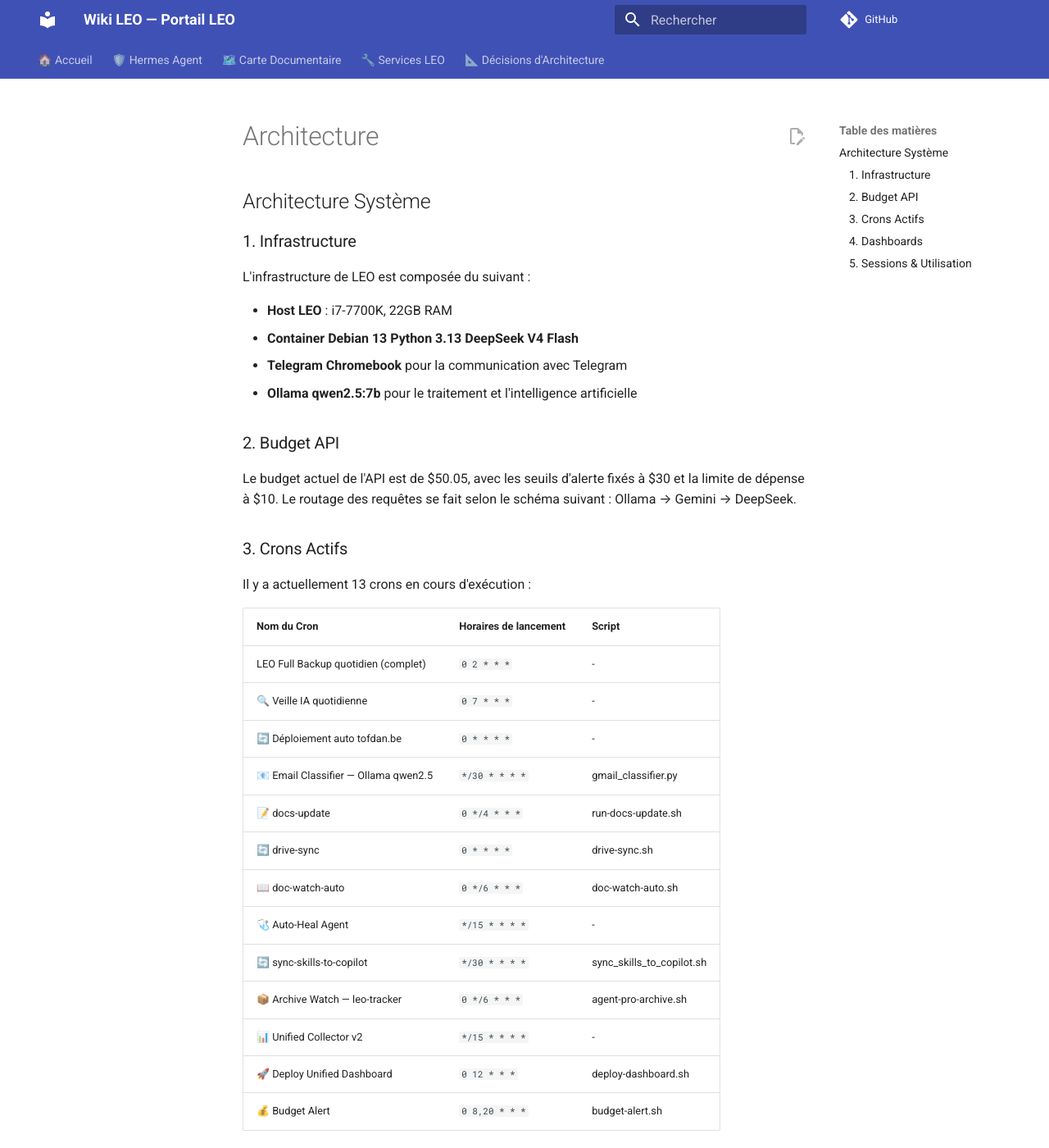
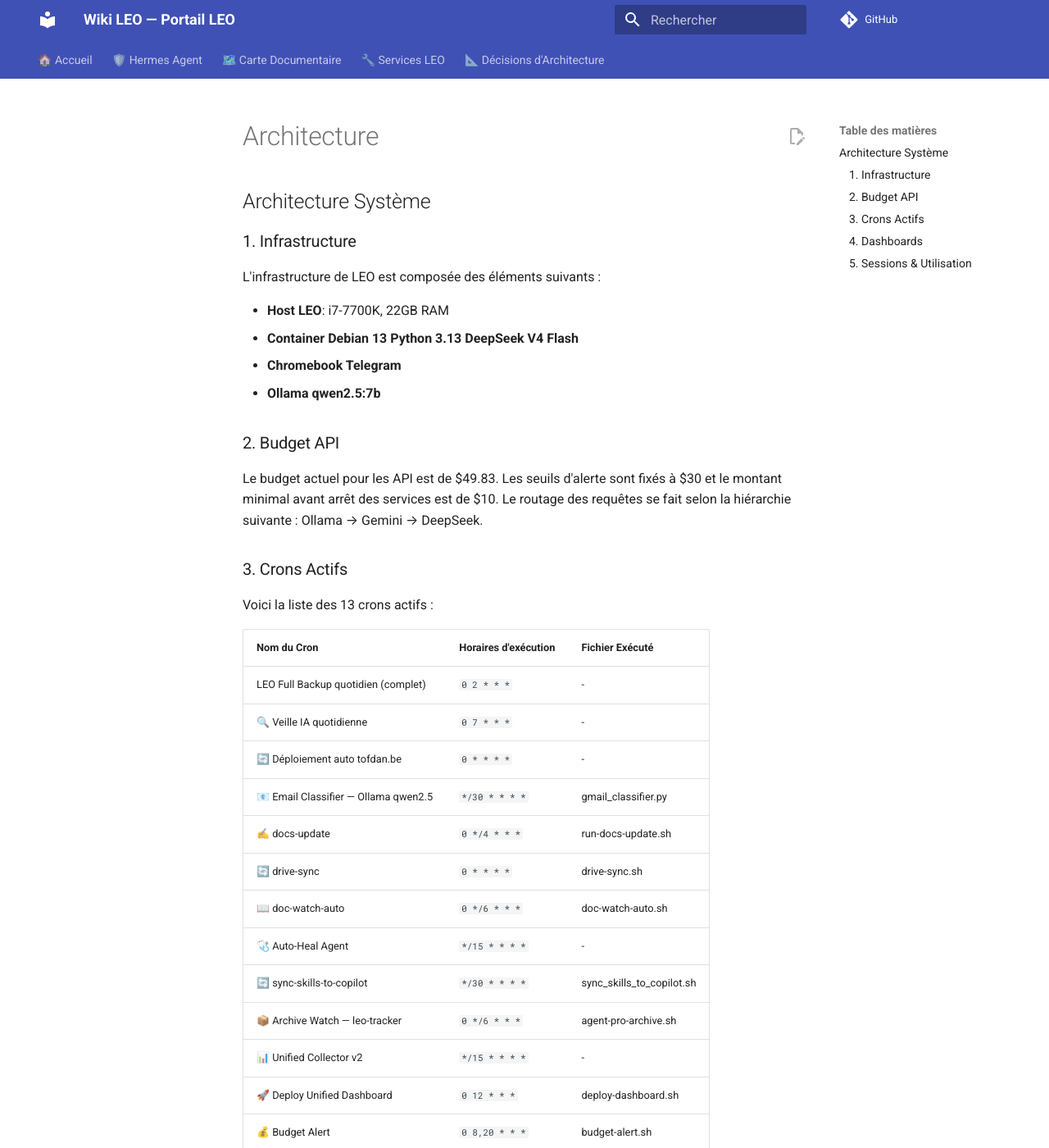
Before and after one commit to christophedanhier-hash/hermes-wiki, an MkDocs documentation site: the page built from docs/hermes/architecture.md, in a window 1280 px wide and 1400 px high. Shown: the whole window at 82% size. Built offline with MkDocs 1.6.1 and Material for MkDocs 9.7.7, drawn with Linux system fonts in a browser that asks for light colours; comment, search, counter and statistics services are not loaded; some of the changed text lies outside the part shown.

```diff
--- a/docs/hermes/architecture.md
+++ b/docs/hermes/architecture.md
@@ -1,26 +1,29 @@
 ## Architecture Système
 
 ### 1. Infrastructure
-L'infrastructure de LEO est composée du suivant :
 
-- **Host LEO** : i7-7700K, 22GB RAM
+L'infrastructure de LEO est composée des éléments suivants :
+
+- **Host LEO**: i7-7700K, 22GB RAM
 - **Container Debian 13 Python 3.13 DeepSeek V4 Flash**
-- **Telegram Chromebook** pour la communication avec Telegram
-- **Ollama qwen2.5:7b** pour le traitement et l'intelligence artificielle
+- **Chromebook Telegram**
+- **Ollama qwen2.5:7b**
 
 ### 2. Budget API
-Le budget actuel de l'API est de $50.05, avec les seuils d'alerte fixés à $30 et la limite de dépense à $10. Le routage des requêtes se fait selon le schéma suivant : Ollama → Gemini → DeepSeek.
+
+Le budget actuel pour les API est de $49.83. Les seuils d'alerte sont fixés à $30 et le montant minimal avant arrêt des services est de $10. Le routage des requêtes se fait selon la hiérarchie suivante : Ollama → Gemini → DeepSeek.
 
 ### 3. Crons Actifs
-Il y a actuellement 13 crons en cours d'exécution :
 
-| **Nom du Cron** | **Horaires de lancement** | **Script** |
+Voici la liste des 13 crons actifs :
+
+| **Nom du Cron** | **Horaires d'exécution** | **Fichier Exécuté** |
 | --- | --- | --- |
 | LEO Full Backup quotidien (complet) | `0 2 * * *` | - |
 | 🔍 Veille IA quotidienne | `0 7 * * *` | - |
 | 🔄 Déploiement auto tofdan.be | `0 * * * *` | - |
 | 📧 Email Classifier — Ollama qwen2.5 | `*/30 * * * *` | gmail_classifier.py |
-| 📝 docs-update | `0 */4 * * *` | run-docs-update.sh |
+| ✍️ docs-update | `0 */4 * * *` | run-docs-update.sh |
 | 🔄 drive-sync | `0 * * * *` | drive-sync.sh |
 | 📖 doc-watch-auto | `0 */6 * * *` | doc-watch-auto.sh |
 | 🩺 Auto-Heal Agent | `*/15 * * * *` | - |
@@ -31,6 +34,7 @@ Il y a actuellement 13 crons en cours d'exécution :
 | 💰 Budget Alert | `0 8,20 * * *` | budget-alert.sh |
 
 ### 4. Dashboards
+
 Les dashboards suivants sont disponibles :
 
 - crons
@@ -39,12 +43,8 @@ Les dashboards suivants sont disponibles :
 - wiki
 
 ### 5. Sessions & Utilisation
-Le nombre total de sessions est de 812 avec un total de 16143 messages. Les détails sur les sessions par plateforme sont :
 
-- **Telegram** : 11 sessions
-
-La taille totale de la base de données est de 116.3 MB.
-
----
-
-C'est une vue d'ensemble de l'architecture système actuelle, mettant en lumière les composants clés et leurs interactions.
+- **Total sessions**: 848
+- **Total messages**: 16485
+- **Sessions Telegram**: 11
+- **Taille de la base de données**: 117.9 MB
```
Also changed, not shown: docs/hermes/changelog.md (+5 -15 lines).
